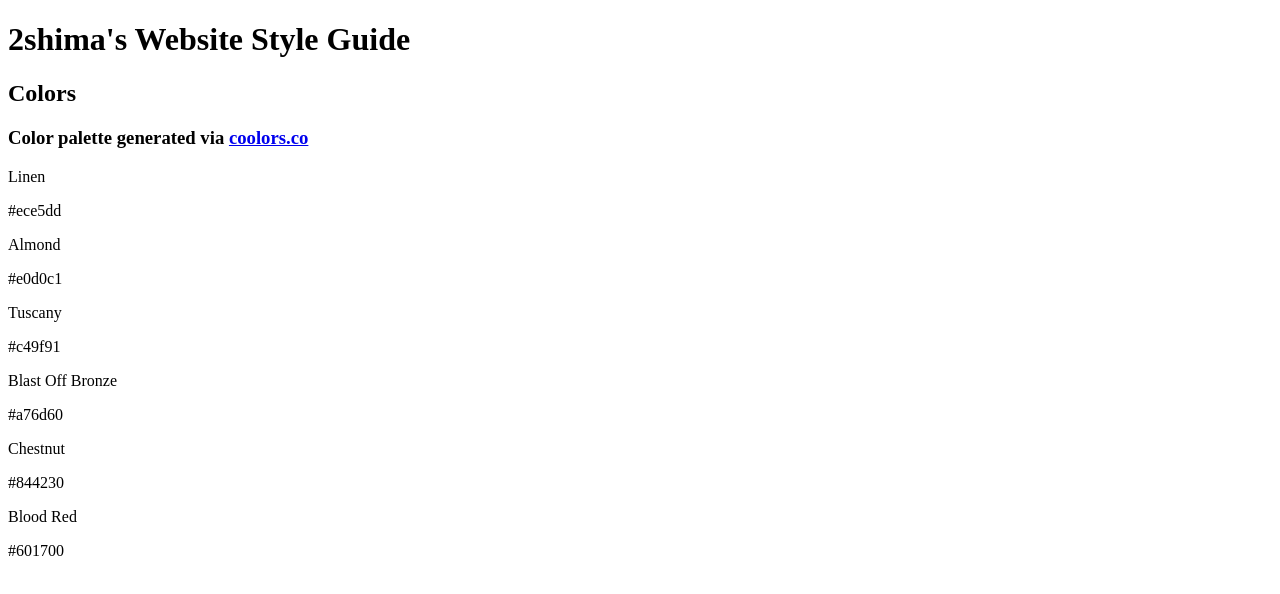
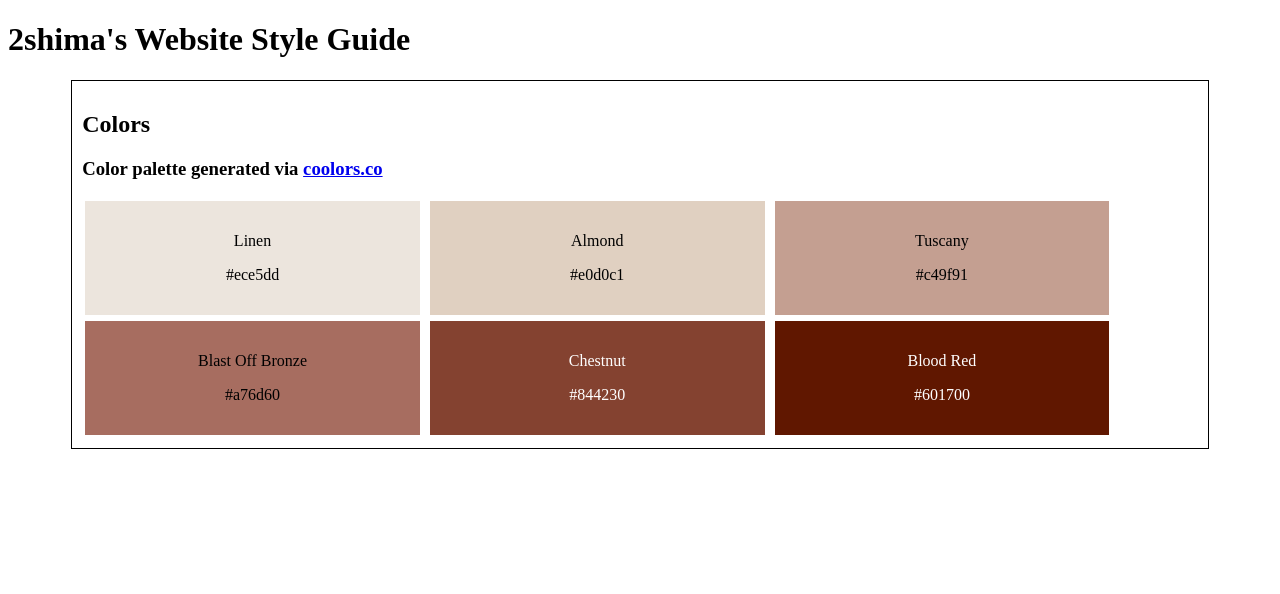
Before and after one commit to 2shima/Web-Design-System, a plain HTML site: page index.html in a window 1280 px wide. Drawn offline with Linux system fonts and the light colour scheme.

Commit message:
Added colors to Colors, styling

```diff
--- a/index.html
+++ b/index.html
@@ -5,7 +5,7 @@
 </head>
 <body>
     <h1>2shima's Website Style Guide</h1>
-    <div class="container">
+    <div class="section">
         <h2>Colors</h2>
         <h3>Color palette generated via <a href="https://coolors.co">coolors.co</a></h3>
         <div class="color-container" id="color-1">
@@ -25,8 +25,8 @@
             <p class="color-text-dark">#a76d60</p>
         </div>
         <div class="color-container" id="color-5">
-            <p class="color-text-dark">Chestnut</p>
-            <p class="color-text-dark">#844230</p>
+            <p class="color-text-light">Chestnut</p>
+            <p class="color-text-light">#844230</p>
         </div>
         <div class="color-container" id="color-6">
             <p class="color-text-light">Blood Red</p>
--- a/styles.css
+++ b/styles.css
@@ -0,0 +1,42 @@
+.section {
+    border: 1px solid black;
+    margin: 0 5%;
+    padding: 10px;
+}
+
+.color-container {
+    margin: 3px;
+    padding: 15px 0;
+    text-align: center;
+    width: 30%;
+    display: inline-block;
+    flex-wrap: wrap;
+}
+
+.color-text-light {
+    color: white;
+}
+
+#color-1 {
+    background-color: #ece5dd;
+}
+
+#color-2 {
+    background-color: #e0d0c1;
+}
+
+#color-3 {
+    background-color: #c49f91;
+}
+
+#color-4 {
+    background-color: #a76d60;
+}
+
+#color-5 {
+    background-color: #844230;
+}
+
+#color-6 {
+    background-color: #601700;
+}
```
